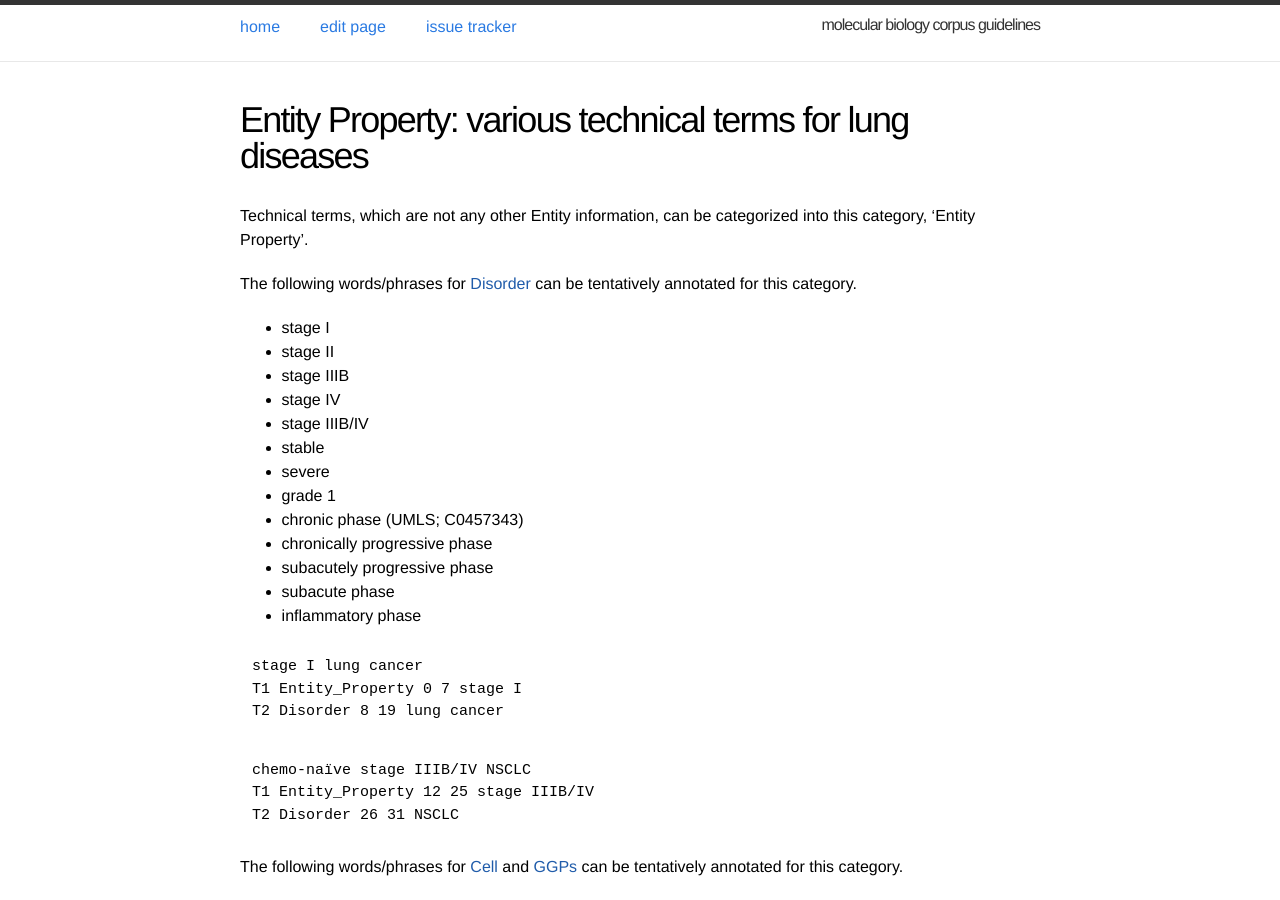
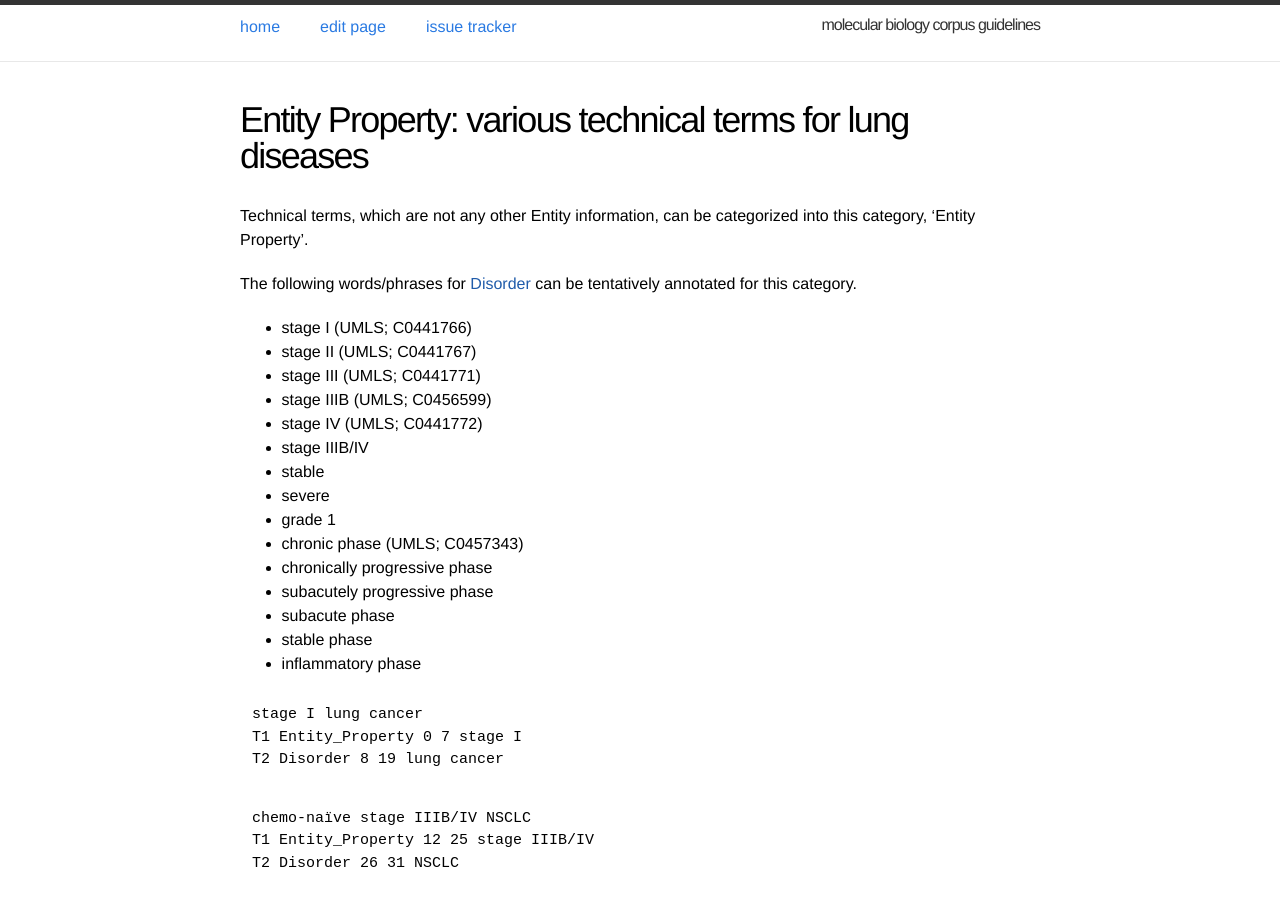
Before and after one commit to ezcatdb/molbiol_lung_corpus-guidelines, a Jekyll site: the page built from _entity/EntityProperty.md, in a window 1280 px wide and 900 px high. Built offline with Jekyll 4.4.1, drawn with Linux system fonts in a browser that asks for light colours.

Commit message:
UMLS IDs included in _entity/EntityProperty.md

```diff
--- a/_entity/EntityProperty.md
+++ b/_entity/EntityProperty.md
@@ -12,10 +12,11 @@ order: 100
 Technical terms, which are not any other Entity information, can be categorized into this category, 'Entity Property'.
 
 The following words/phrases for [Disorder]() can be tentatively annotated for this category.
-- stage I
-- stage II
-- stage IIIB
-- stage IV
+- stage I (UMLS; C0441766)
+- stage II (UMLS; C0441767)
+- stage III (UMLS; C0441771)
+- stage IIIB (UMLS; C0456599)
+- stage IV (UMLS; C0441772)
 - stage IIIB/IV
 - stable
 - severe
@@ -24,6 +25,7 @@ The following words/phrases for [Disorder]() can be tentatively annotated for th
 - chronically progressive phase
 - subacutely progressive phase
 - subacute phase
+- stable phase
 - inflammatory phase
 
 ~~~ ann
```
